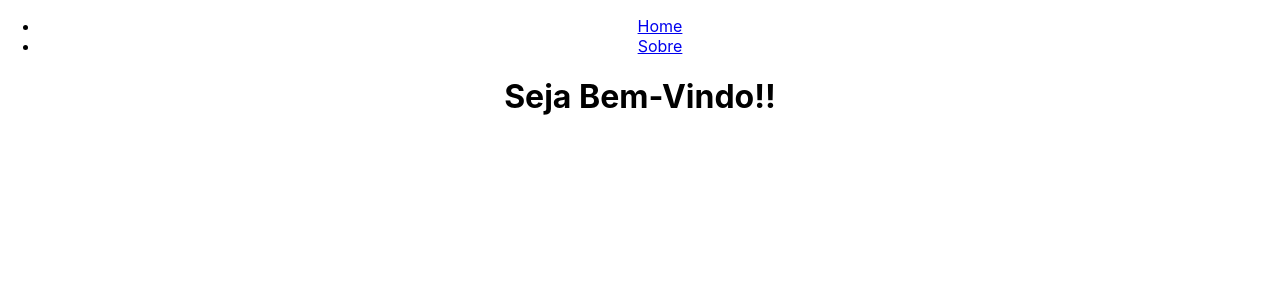
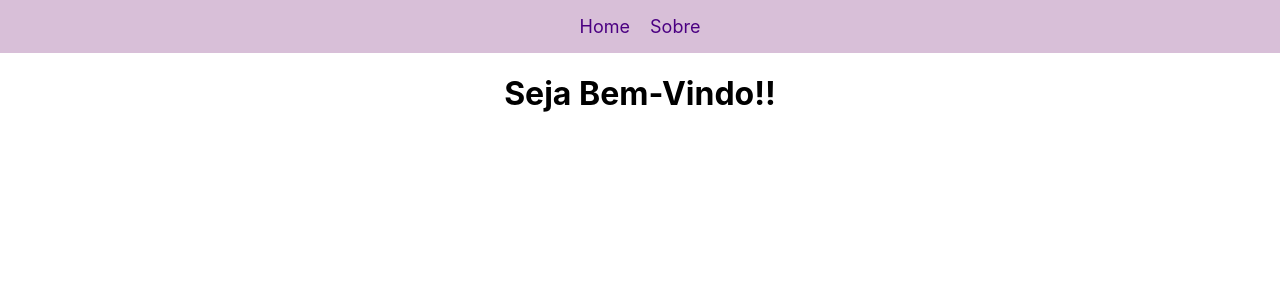
Before and after one commit to MarianaSiano/desafio-react-code, a React (Create React App) app: page / in a window 1280 px wide. Shown: the top 300 px of the page. Built offline with nearby package versions, Linux system fonts and the light colour scheme.

Commit message:
CSS da Navbar pronta

```diff
--- a/src/components/layouts/Content.jsx
+++ b/src/components/layouts/Contents.jsx
@@ -14,7 +14,7 @@ const Content = props => (
         <Routes>
             <Route exact path='/' element={<Home />} />
 
-            <Route path='/about' element={<Sobre />} />
+            <Route path='/sobre' element={<Sobre />} />
 
             <Route path='*' element={<NotFound />} />
         </Routes>
--- /dev/null
+++ b/src/components/layouts/Navbar.css
@@ -0,0 +1,31 @@
+.navbar {
+    display: flex;
+    flex-basis: 250px;
+    background-color: #D8BFD8;
+}
+
+.navbar nav {
+    flex: 1;
+}
+
+.navbar ul {
+    list-style: none;
+    padding: 0;
+    text-align: center;
+}
+
+.navbar li {
+    display: inline-block;
+}
+
+.navbar li a {
+    flex: 1;
+    padding: 10px;
+    text-decoration: none;
+    font-size: 18px;
+    color: #4B0082;
+}
+
+.navbar li a:hover {
+    background-color: #E6C8FA;
+}
--- a/src/components/layouts/Navbar.jsx
+++ b/src/components/layouts/Navbar.jsx
@@ -1,11 +1,14 @@
+//Importe CSS
+import './Navbar.css';
+
 //Importe React
 import React from 'react';
 
 //Importe Router
 import { Link } from 'react-router-dom';
 
-const Menu = props => (
-    <aside className='Menu'>
+const Navbar = props => (
+    <aside className='navbar'>
         <nav>
             <ul>
                 <li>
@@ -20,4 +23,4 @@ const Menu = props => (
     </aside>
 )
 
-export default Menu
+export default Navbar
--- a/src/views/App.jsx
+++ b/src/views/App.jsx
@@ -1,24 +1,17 @@
-//Importes
-//CSS
 import './App.css';
-
-//React
 import React from 'react';
-
-//Router
 import { BrowserRouter as Router } from 'react-router-dom';
 
-//Components
-import Menu from '../components/layouts/Navbar';
-import Content from '../components/layouts/Content';
+import Navbar from '../components/layouts/Navbar';
+import Contents from '../components/layouts/Contents';
 
 const App = props => (
   <div className='App'>
     <Router>
-      <Menu />
-      <Content />
+      <Navbar />
+      <Contents />
     </Router>
   </div>
 )
 
-export default App;
+export default App
```
